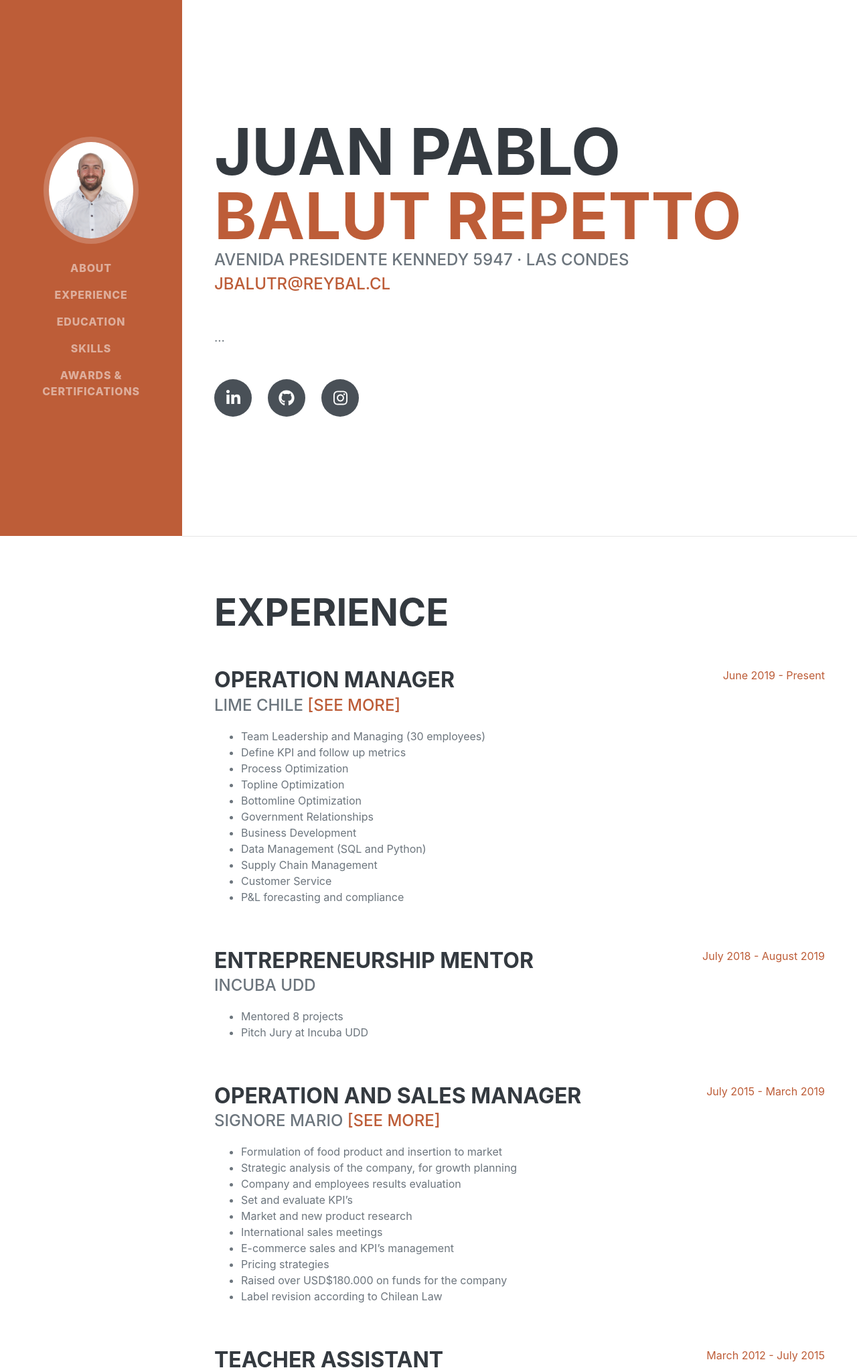
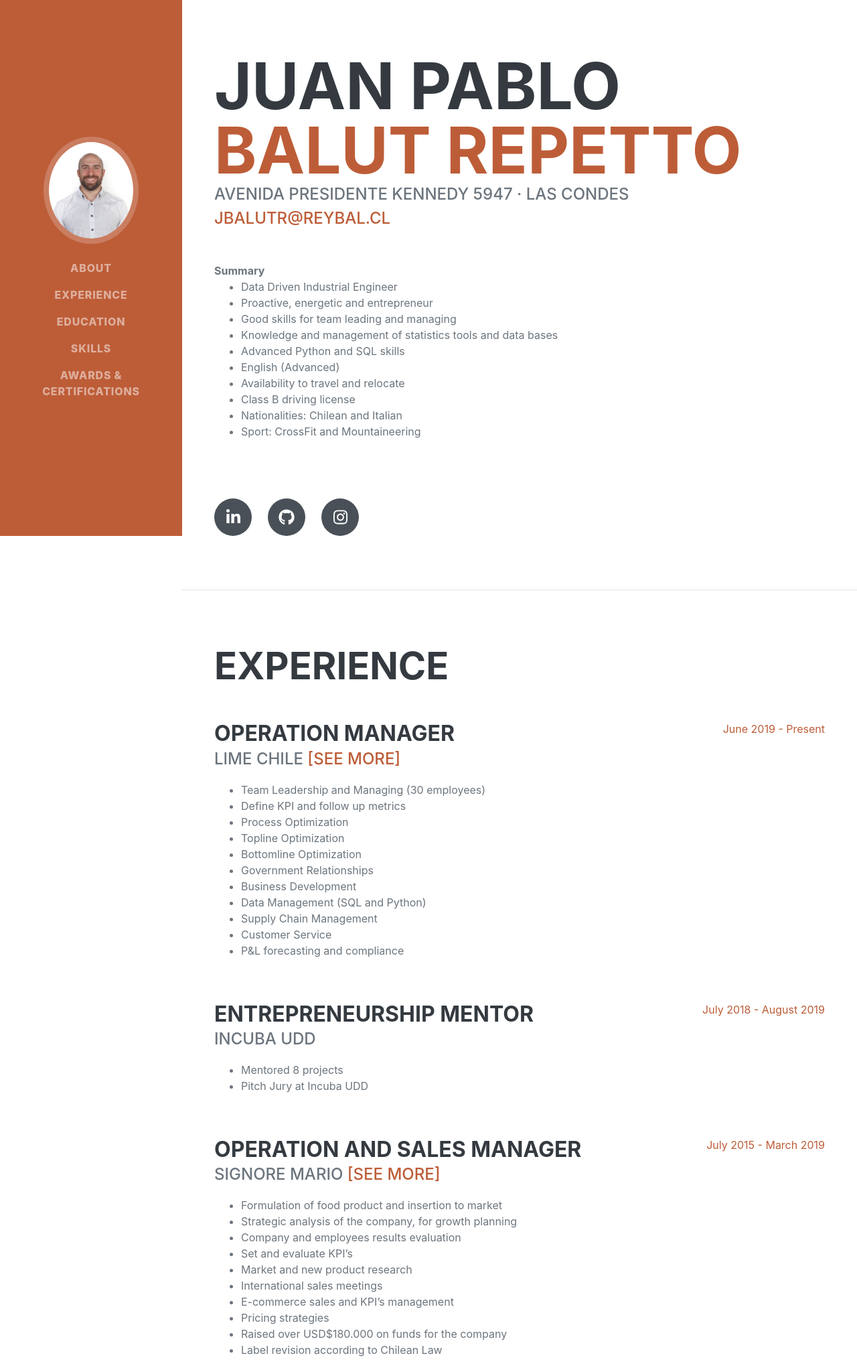
Before and after one commit to jpbalut/personalportfolio, a Django app: page /resume in a window 1280 px wide. Shown: the top 2045 px of the page at 67% size. Run offline with Django 3.2, Linux system fonts and the light colour scheme; some libraries are stand-ins or nearby versions; some web fonts are replaced.

Commit message:
added github link to portfolio and summaary to resume

```diff
--- a/portfolio/templates/portfolio/base.html
+++ b/portfolio/templates/portfolio/base.html
@@ -38,6 +38,9 @@
           <li class="nav-item">
             <a class="nav-link" href="https://www.linkedin.com/in/juan-pablo-balut-repetto-3042b94a/" target="_blank">LinkedIn</a>
           </li>
+           <li class="nav-item">
+            <a class="nav-link" href="https://github.com/jpbalut" target="_blank">GitHub</a>
+          </li>
           <li class="nav-item">
             <a class="nav-link" href="https://www.instagram.com/jpbalut/" target="_blank">Instagram</a>
           </li>
--- a/portfolio/templates/portfolio/resume.html
+++ b/portfolio/templates/portfolio/resume.html
@@ -40,7 +40,20 @@
                 <div class="resume-section-content">
                     <h1 class="mb-0">Juan Pablo <span class="text-primary">Balut Repetto</span></h1>
                     <div class="subheading mb-5">Avenida Presidente Kennedy 5947 · Las Condes <br><a href="mailto:jbalutr@reybal.cl">jbalutr@reybal.cl</a></div>
-                    <p class="lead mb-5">...</p>
+                        <b>Summary</b>
+                        <ul>
+                            <li>Data Driven Industrial Engineer</li>
+                            <li>Proactive, energetic and entrepreneur</li>
+                            <li>Good skills for team leading and managing</li>
+                            <li>Knowledge and management of statistics tools and data bases</li>
+                            <li>Advanced Python and SQL skills</li>
+                            <li>English (Advanced)</li>
+                            <li>Availability to travel and relocate</li>
+                            <li>Class B driving license</li>
+                            <li>Nationalities: Chilean and Italian</li>
+                            <li>Sport: CrossFit and Mountaineering</li>
+                        </ul>
+                    <br><br><br>
                     <div class="social-icons">
                         <a class="social-icon" href="https://www.linkedin.com/in/juan-pablo-balut-repetto-3042b94a/" target="_blank"><i class="fab fa-linkedin-in"></i></a><a class="social-icon" href="https://github.com/jpbalut" target="_blank"><i class="fab fa-github"></i></a><a class="social-icon" href="https://www.instagram.com/jpbalut/" target="_blank"><i class="fab fa-instagram"></i></a>
                     </div>
```
